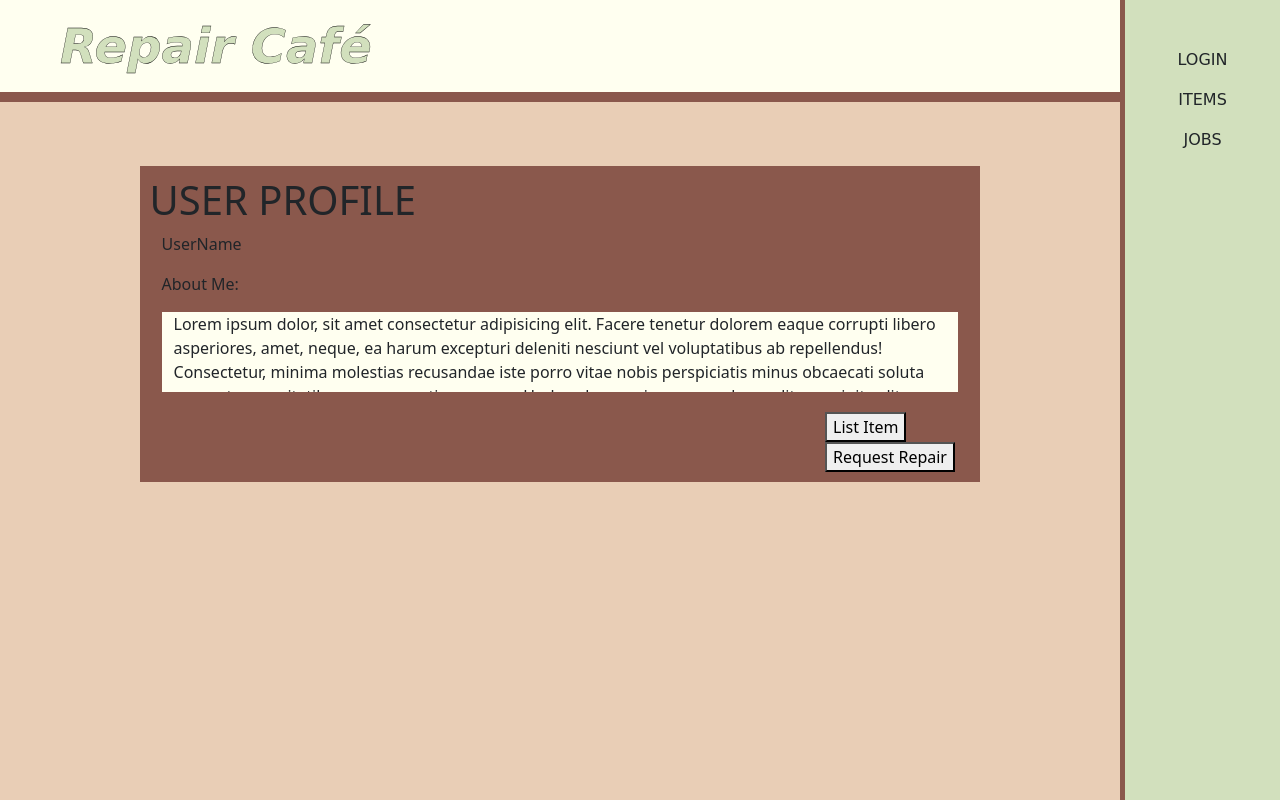
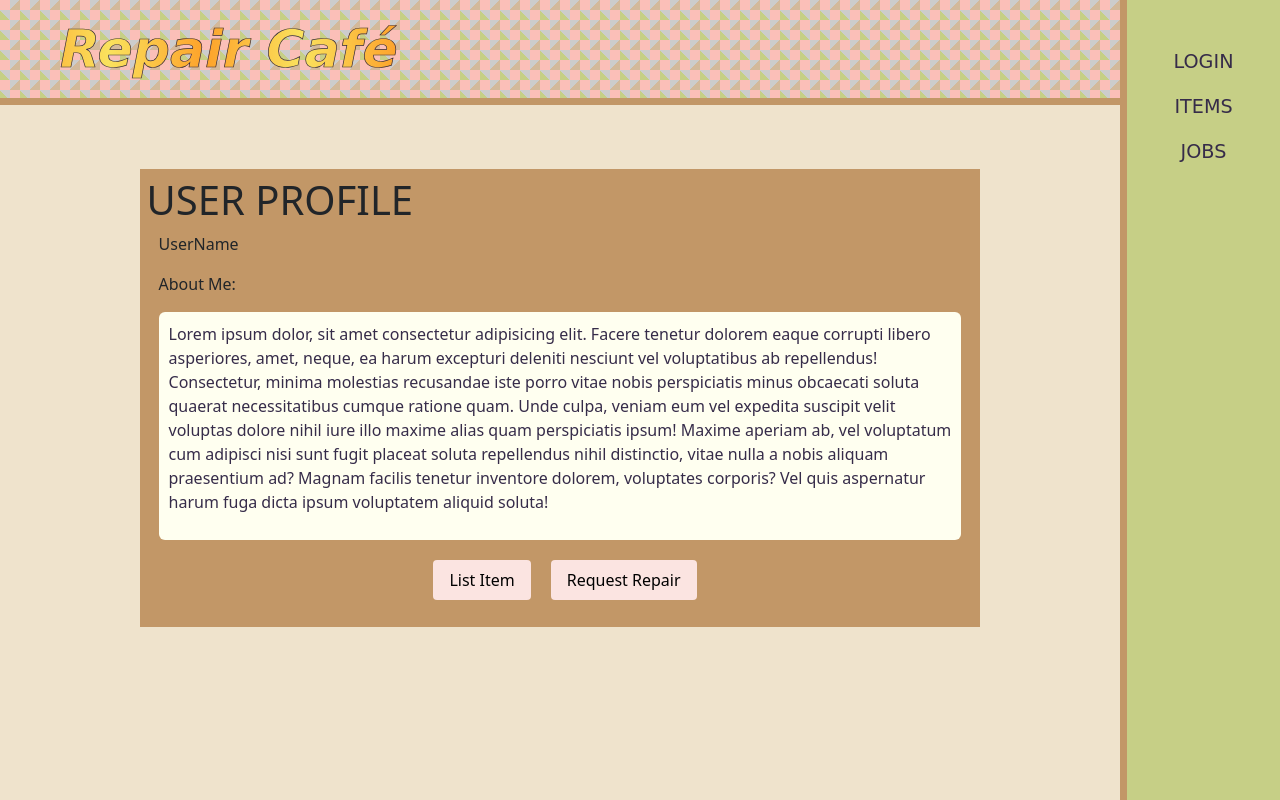
Before and after one commit to SmithNJ13/repair-cafe, a website: page profile.html in a window 1280 px wide. Drawn offline with nearby package versions, Linux system fonts and the light colour scheme; a web font is replaced by a local one.

Commit message:
added header styling

```diff
--- a/static/css/style.css
+++ b/static/css/style.css
@@ -1,27 +1,33 @@
 @import url('https://fonts.googleapis.com/css2?family=ADLaM+Display&display=swap');
 @import url('https://fonts.googleapis.com/css2?family=Noto+Sans+Adlam&display=swap');
 :root {
-    --spicyMix: #8A584C;
-    --cadetGrey: #8FA6AC;
-    --champagne: #F5EACF;
-    --pastelBrown: #e9ceb6;
-    --pastelGreen: #D2E0BD;
+    --spicyMix: #FBBFB8;
+    --cadetGrey: #EFE3CC;
+    --champagne: #FFFAF0;
+    --pastelBrown: #C29767;
+    --pastelGreen: #C6CF86;
 }
 
 html {
     overflow-y: scroll;
 }
 body {
-    background-color: var(--pastelBrown);
+    background-color: var(--cadetGrey);
 }
 /*STYLING OF TITLE*/
 header {
-    background-color: ivory;
+    background-color: var(--spicyMix);
+    background-image: linear-gradient(45deg, #C6CF86 25%, transparent 25%),
+    linear-gradient(-45deg, #d3b99b 25%, transparent 25%),
+    linear-gradient(45deg, transparent 75%, #ccc 75%),
+    linear-gradient(-45deg, transparent 75%, #ccc 75%);
+    background-size: 20px 20px;
+    background-position: 0 0, 0 10px, 10px -10px, -10px 0px;
 }
 #line {
     width: 100%;
-    height: 10px;
-    background-color: var(--spicyMix);
+    height: 7px;
+    background-color: var(--pastelBrown);
     margin: 20px 0;;
 }
 #title_box {
@@ -32,19 +38,21 @@ header {
     margin-left: 0;
 }
 #title_text {
-    color: var(--pastelGreen);
-    font-size: 3rem;
+    background: linear-gradient(to right,#fda22a ,#fae25d, #fda22a, #fae25d, #fda22a);
+    -webkit-background-clip: text;
+    -webkit-text-fill-color: transparent;
+    font-size: 3.25rem;
     font-style: italic;
-    font-weight: 700;
+    font-weight: 800;
     padding-left: 3rem;
     text-decoration: none;
-    -webkit-text-stroke: black 0.33px;
+    -webkit-text-stroke: #362C49 0.70px;
 }
 /*END OF TITLE*/
 
 /*STLING OF INTRO*/
 .intro {
-    padding-top: 2.5rem;
+    padding-top: 2rem;
     text-align: center;
     margin-right: 23.4vw;
     margin-left: 10.9vw;
@@ -53,13 +61,14 @@ header {
     font-family: "Noto Sans Adlam", cursive;
     font-size: 1.5rem;
     font-weight: bold;
+    color: #362C49;
 }
 /*END OF INTRO*/
 
 /*STYLING OF SERVICES*/
 #main_box {
-    background-color: var(--spicyMix);
-    padding: 10px;
+    background-color: var(--pastelBrown);
+    padding: 7px;
     margin-top: 8vh;
     margin-right: 23.4vw;
     margin-left: 10.9vw;
@@ -85,16 +94,26 @@ header {
     object-fit: cover;
 }
 
+#userActions:hover, img:hover {
+    transform: scale(1.1);
+}
+
+
 .row1-text p, .row2-text p {
     font-family: "Noto Sans Adlam", cursive;
     font-weight: 400;
+    color: #362C49;
+    background-color: #fbe4e1;
+    border-radius: 6px;
+    padding: 0 5px 3px;
     text-align: center;
     display: flex;
     justify-content: space-evenly;
     max-width: 20vw;
+
 }
 
-.item, .job {
+.item {
     display: flex;
     flex-direction: column;
     position: relative;
@@ -105,16 +124,6 @@ header {
     margin: auto;
     bottom: 2.7rem;
     left: 7.7rem;
-}
-.container.item #name , .container.job #name {
-    width: 55%;
-    margin: 0.5rem;
-    border-bottom: 0.25rem solid var(--pastelBrown);
-}
-@media all and (min-width: 12.5rem) {
-    .container.item #name {
-        width: 12.5rem;
-    }
 }
 /*END OF SERVICES*/
 
@@ -129,12 +138,12 @@ header {
     height: 100vh;
     width: 12.5vw;
     border-style: solid;
-    border-color: var(--spicyMix);
+    border-color: var(--pastelBrown);
     border-bottom: 0;
     border-top: 0;
     border-right: 0;
     border-left: 1;
-    border-width: 5px;
+    border-width: 7px;
 }
 .navbar-nav {
     display: block;
@@ -142,6 +151,8 @@ header {
 }
 .nav-item {
     font-family: 'ADLaM Display', cursive;
+    font-size: larger;
+    color: #362C49;
 }
 /*END OF NAVBAR*/
 
@@ -151,6 +162,8 @@ header {
     margin-top: 10vh;
     margin-right: 23.4vw;
     margin-left: 10.9vw;
+    display: flex;
+    flex-direction: column;
 }
 #login-form ul {
     font-weight: bold;
@@ -161,7 +174,8 @@ header {
     max-width: 50rem;
 }
 #submitBtn {
-    position: relative;
+    margin-top: 15px;
+    width: 100px;
     top: 1rem;
     left: 29vw;
 }
@@ -171,25 +185,60 @@ header {
 .aboutMe #aboutMeBox {
     background-color: ivory;
     min-height: 10vh;
-    max-height: 10vh;
-    overflow-y: scroll;
+    max-height: none;
+    border-radius: 6px;
+    padding: 10px;
+    color: #362C49;
 }
+
 .userActions {
     position: relative;
-    margin-left: 52vw;
+    margin-left: auto;
     padding-top: 20px;
+    padding-bottom: 20px;
     padding-left: 10px;
 }
+
+.userActions {
+    display: flex;
+    justify-content: center;
+}
+
 .userActions a{
     text-decoration: none;
     color: black;
 }
+
 .userActions button {
-    max-height: 40px;
-    max-width: 160px;
+    margin: 0 10px;
+    padding: 8px 16px;
+    border: none;
+    border-radius: 4px;
+    background-color: #fbe4e1;
+    color: #fff;
+    cursor: pointer;
+    white-space: nowrap;
 }
+
+#userImage {
+    display: flex;
+    justify-content: center;
+    align-items: center;
+}
+
+#userImage img {
+    flex: 0 0 auto;
+    max-width: 250px;
+    max-height: 250px;
+    margin-right: 10px;
+}
+
+.userActions button:hover {
+    transform: scale(1.1); /* Enlarge button by 10% */
+}
+
 /*END OF USER PROFILE*/
 
 #userActions:hover, p:hover {
-    background-color: transparent;
+    transform: scale(1.1);
 }
```
